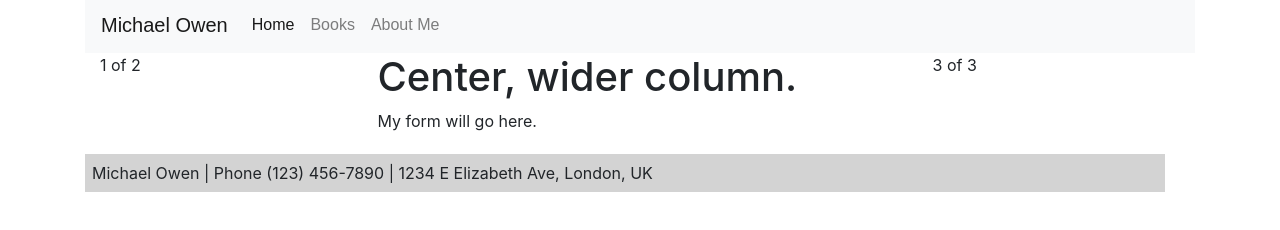
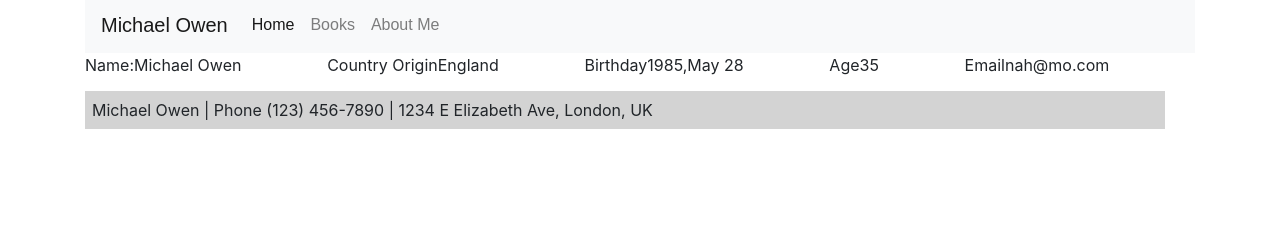
Before and after one commit to iu-msis/1-html-review-owenwuwenxi, a plain HTML site: page public/about.html in a window 1280 px wide. Shown: the part 68-298 px from the top of the page. Drawn offline with nearby package versions, Linux system fonts and the light colour scheme.

Commit message:
Update about.html

```diff
--- a/public/about.html
+++ b/public/about.html
@@ -42,16 +42,27 @@
 
     <div class="container">
       <div class="row">
-        <div class="col myLeftCol">
-          1 of 2
-        </div>
-        <div class="col-6">
-          <h1>Center, wider column.</h1>
-          <p>My form will go here.</p>
-        </div>
-        <div class="col">
-          3 of 3
-        </div>
+        <label>Name:</label>
+        Michael Owen
+        <hr>
+
+
+        <label>Country Origin</label>
+        England
+        <hr>
+
+        <label>Birthday</label>
+        1985,May 28
+        <hr>
+
+        <label>Age</label>
+        35
+        <hr>
+
+        <label>Email</label>
+        nah@mo.com
+        <hr>
+
       </div>
       <footer class="row">
         Michael Owen | Phone (123) 456-7890 | 1234 E Elizabeth Ave, London, UK
```
